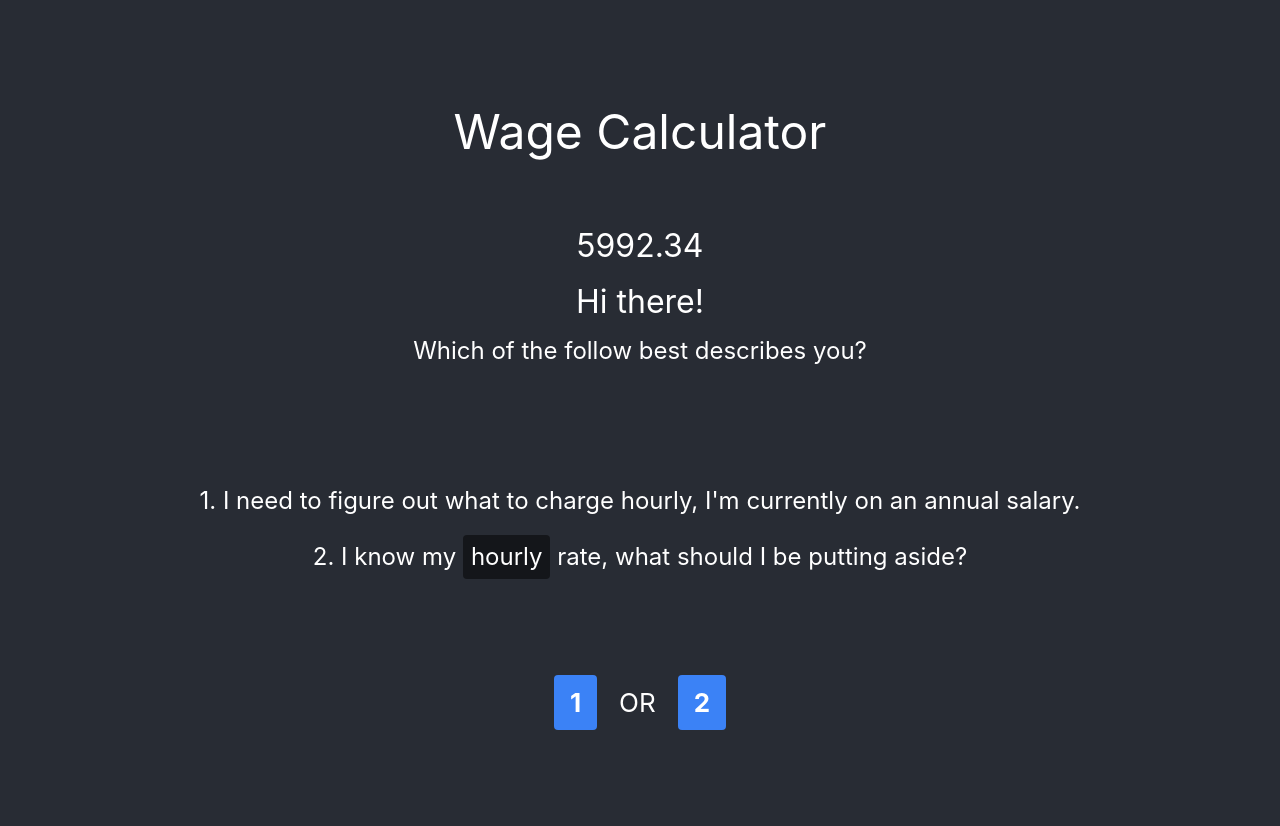
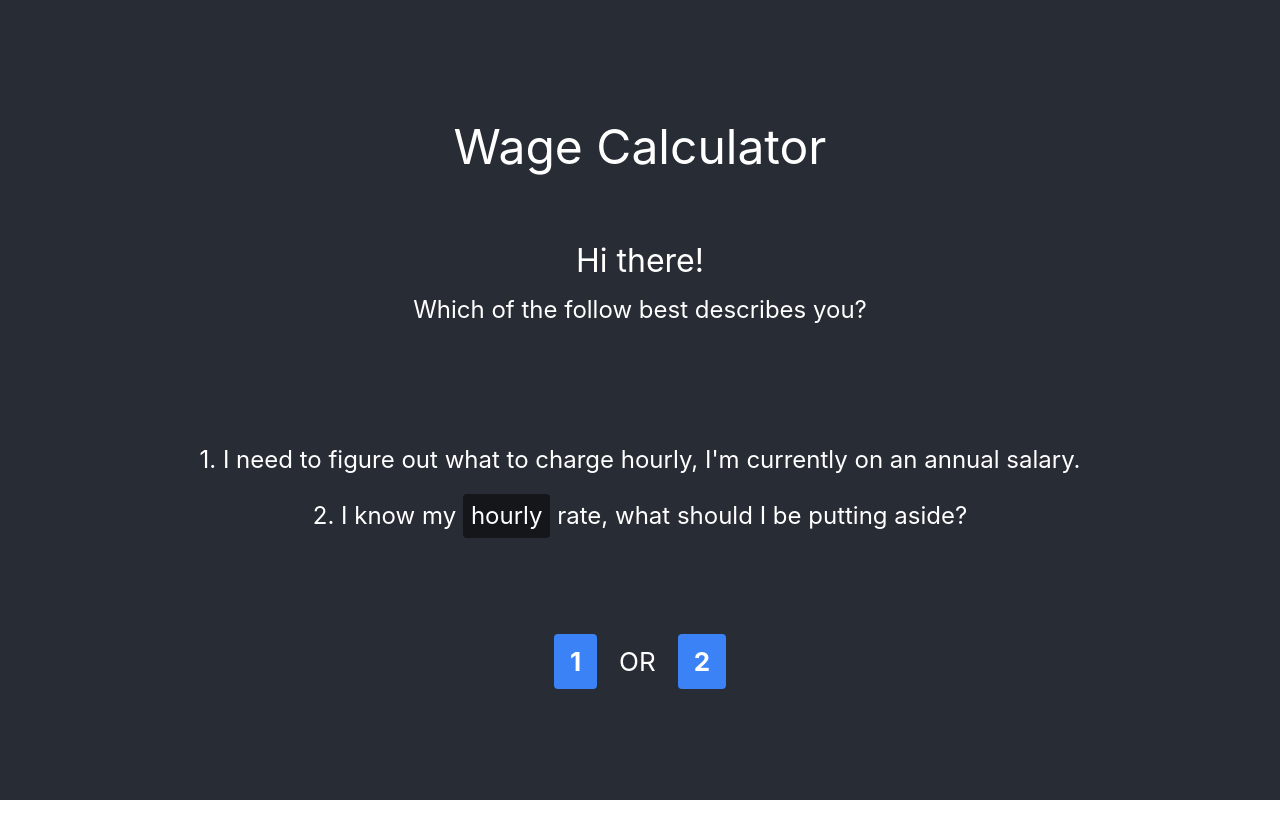
Before and after one commit to martinwheeler/wage-calculator, a React (Create React App) app: page / in a window 1280 px wide. After the commit the page ends 800 px from the top, so only its background shows below. Built offline with nearby package versions, Linux system fonts and the light colour scheme.

Commit message:
removed tax test from app.tsx

```diff
--- a/src/App.tsx
+++ b/src/App.tsx
@@ -37,11 +37,9 @@ const FadeIn = ({
 
 const Welcome = () => {
   const [rateValue, setRateValue] = useState("hourly" as string);
-  var tax = Tax({ net_income: 45001, circumstance: "australian-resident", medicare_levy: 0.02, higher_education_loan: 0, tax_offsets: 0, tax_credits: 0 })
 
   return (
     <TypingEffectProvider>
-      <h1>{tax}</h1>
       <div className="mb-2 sm:mb-6">
         <TypingEffect element="h1">Hi there!</TypingEffect>
         <br />
```
